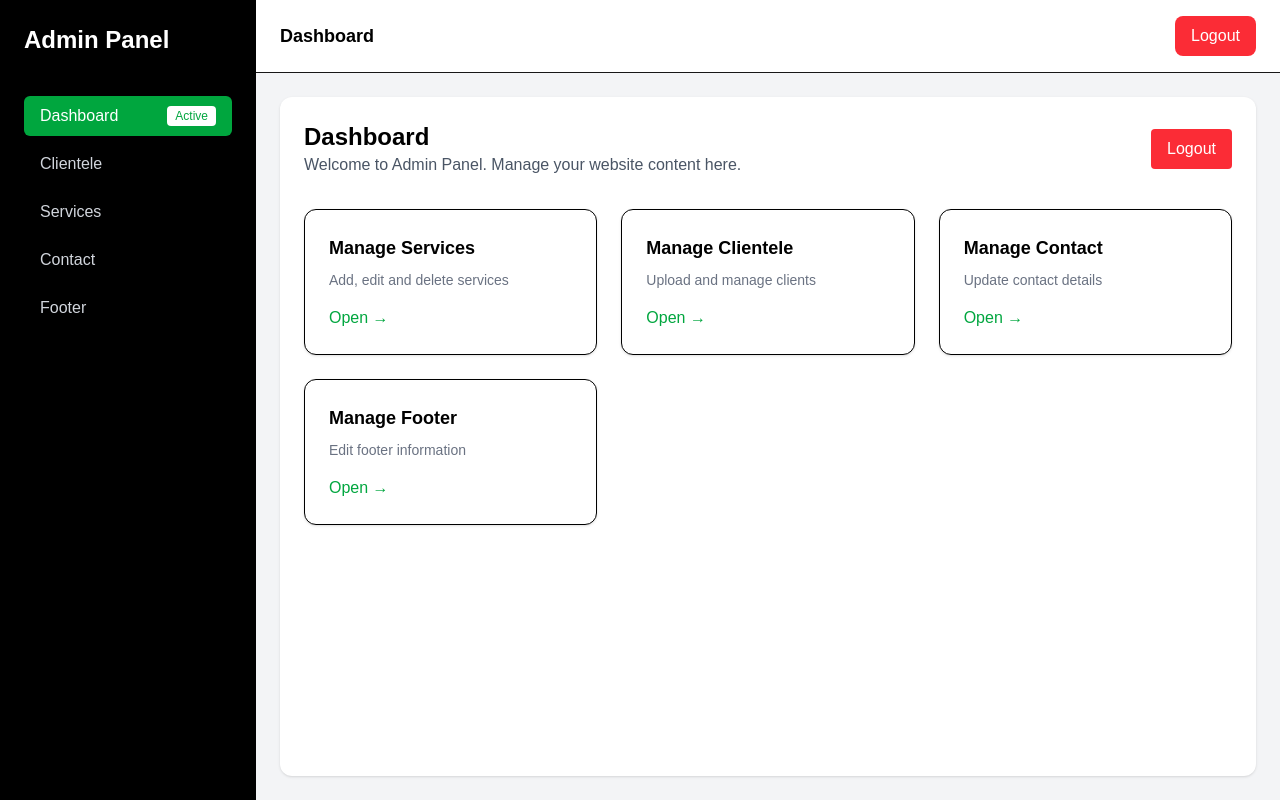
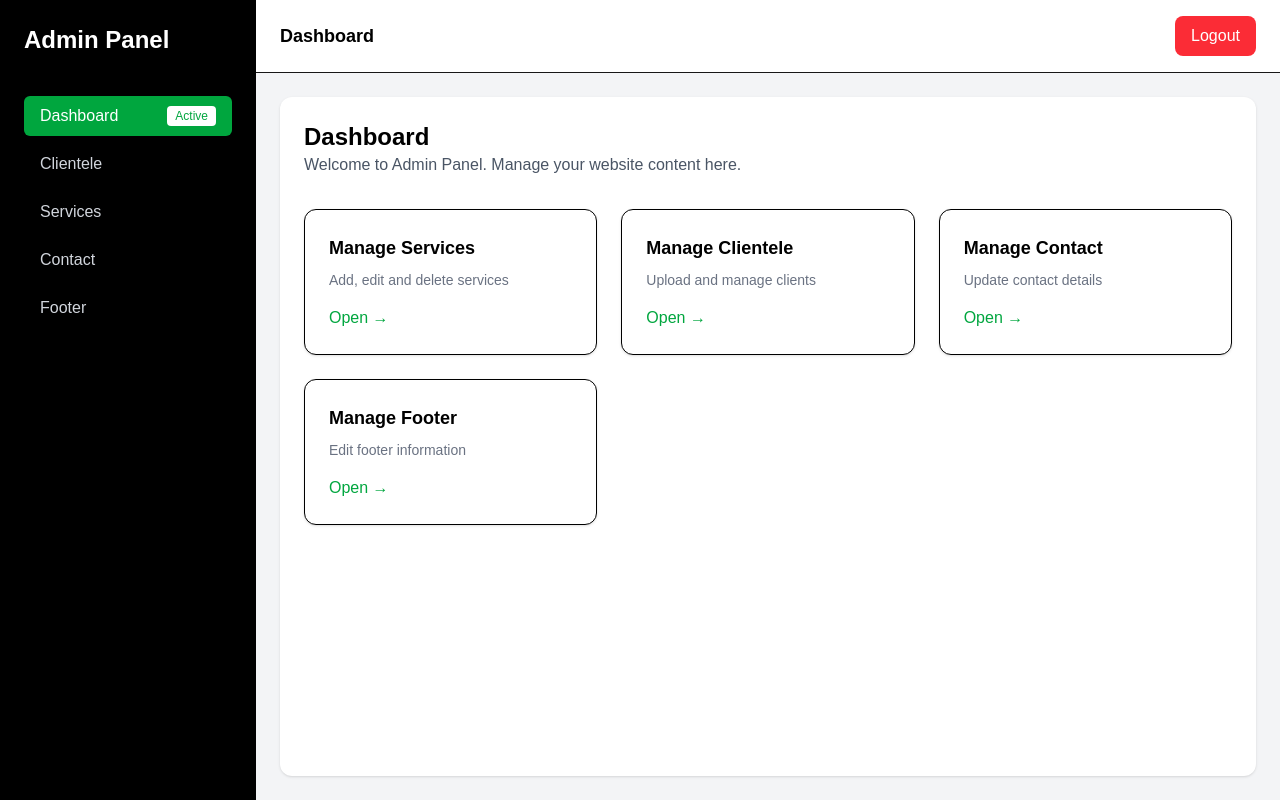
Before and after one commit to MM-1717/Agnihotri-Associates, a Next.js app: page /admin/dashboard in a window 1280 px wide. Built offline with nearby package versions, Linux system fonts and the light colour scheme.

Commit message:
Fix admin deployement routes

```diff
--- a/app/(admin)/admin/dashboard/page.tsx
+++ b/app/(admin)/admin/dashboard/page.tsx
@@ -1,10 +1,8 @@
 "use client";
 
 import Link from "next/link";
-import { useRouter } from "next/navigation";
 
 export default function AdminDashboard() {
-  const router = useRouter();
   const loading = false;
 
   const cards = [
@@ -32,15 +30,6 @@ export default function AdminDashboard() {
 
   // ✅ Middleware handles auth now
   // 🚪 Logout function
-  const handleLogout = async () => {
-    await fetch("/api/auth/logout", {
-      method: "POST",
-      credentials: "include",
-    });
-
-    router.push("/admin/login");
-  };
-
   // ⏳ Loading
   if (loading) {
     return <div className="text-center mt-10">Checking access...</div>;
@@ -58,12 +47,6 @@ export default function AdminDashboard() {
             Welcome to Admin Panel. Manage your website content here.
           </p>
         </div>
-        <button
-          onClick={handleLogout}
-          className="px-4 py-2 rounded bg-red-500 text-white hover:bg-red-600"
-        >
-          Logout
-        </button>
       </div>
 
       {/* Cards */}
```
